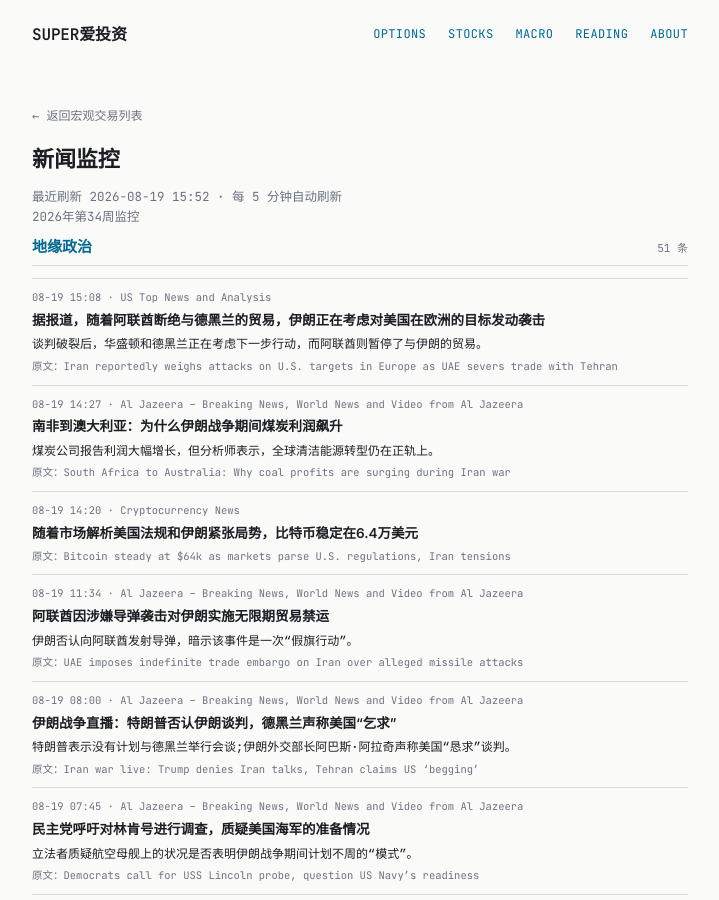
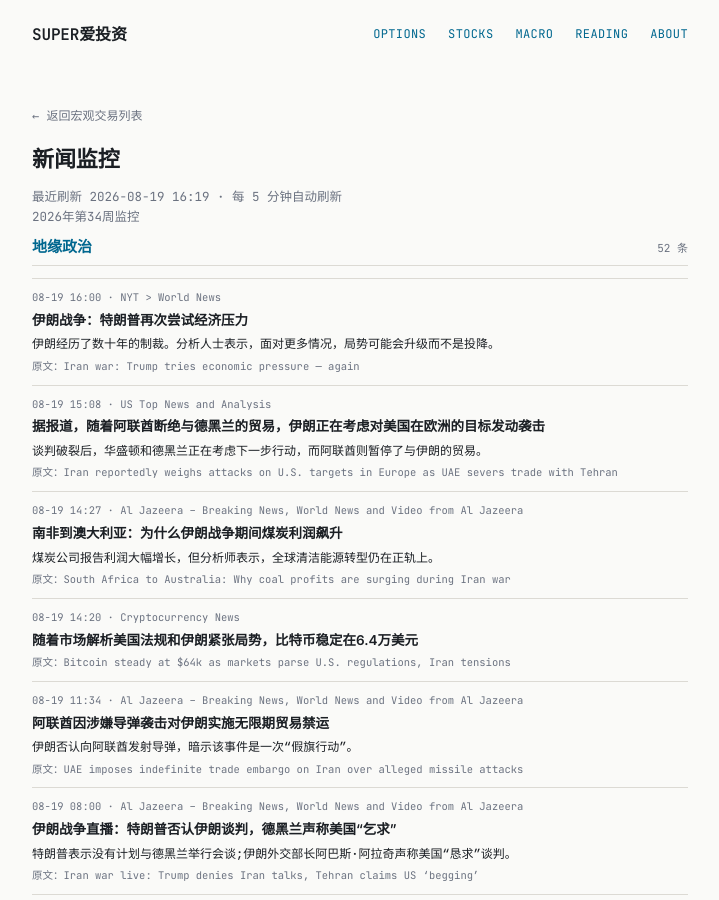
Before and after one commit to tang3super/tang3super.github.io, a Jekyll site: the page built from macro-trade/news-digest.md, in a window 1280 px wide and 900 px high. Shown: the whole window, without its empty margins (280-999 px from the left). Built offline with Jekyll 4.4.1, drawn with Linux system fonts in a browser that asks for light colours.

Commit message:
sync news-digest article

```diff
--- a/macro-trade/news-digest.md
+++ b/macro-trade/news-digest.md
@@ -5,11 +5,18 @@ title: 新闻监控
 date: '2026-08-19'
 summary: 2026年第34周监控
 week_label: 2026年第34周监控
-last_updated: 2026-08-19 15:52
+last_updated: 2026-08-19 16:19
 refresh_note: 每 5 分钟自动刷新
 topics:
 - name: 地缘政治
   items:
+  - title: 'Iran war: Trump tries economic pressure — again'
+    summary: Iran has survived decades of sanctions. Faced with more, it is likely to escalate rather than surrender, analysts said.
+    link: https://www.nytimes.com/2026/08/19/world/europe/iran-trump-economic-sanctions-leverage.html
+    source: NYT > World News
+    time: 08-19 16:00
+    title_zh: 伊朗战争：特朗普再次尝试经济压力
+    summary_zh: 伊朗经历了数十年的制裁。分析人士表示，面对更多情况，局势可能会升级而不是投降。
   - title: Iran reportedly weighs attacks on U.S. targets in Europe as UAE severs trade with Tehran
     summary: Washington and Tehran are considering next steps after negotiations fell apart, while the UAE has suspended trade with Iran.
     link: https://www.cnbc.com/2026/08/19/us-iran-war-trump-hormuz.html
```
